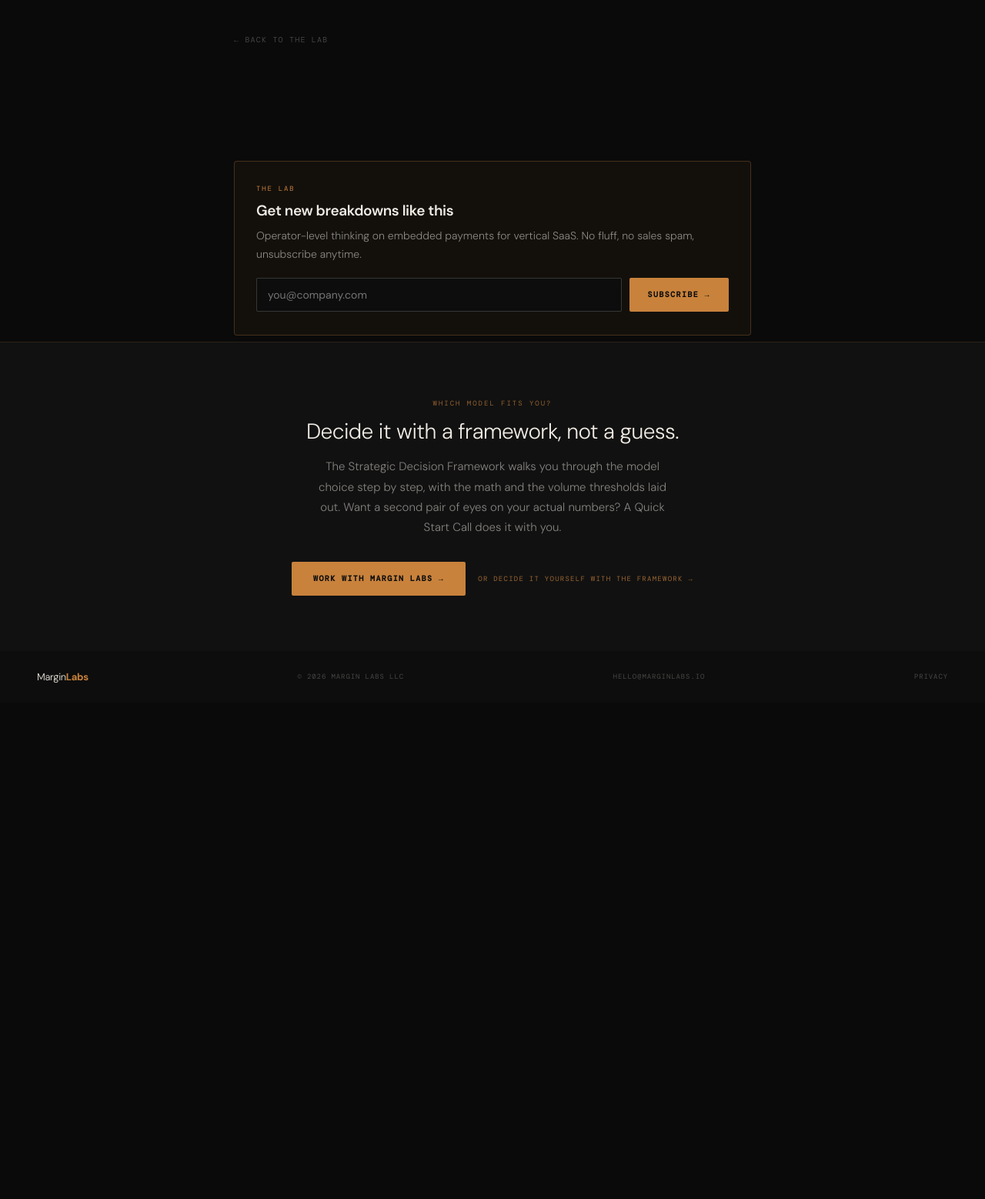
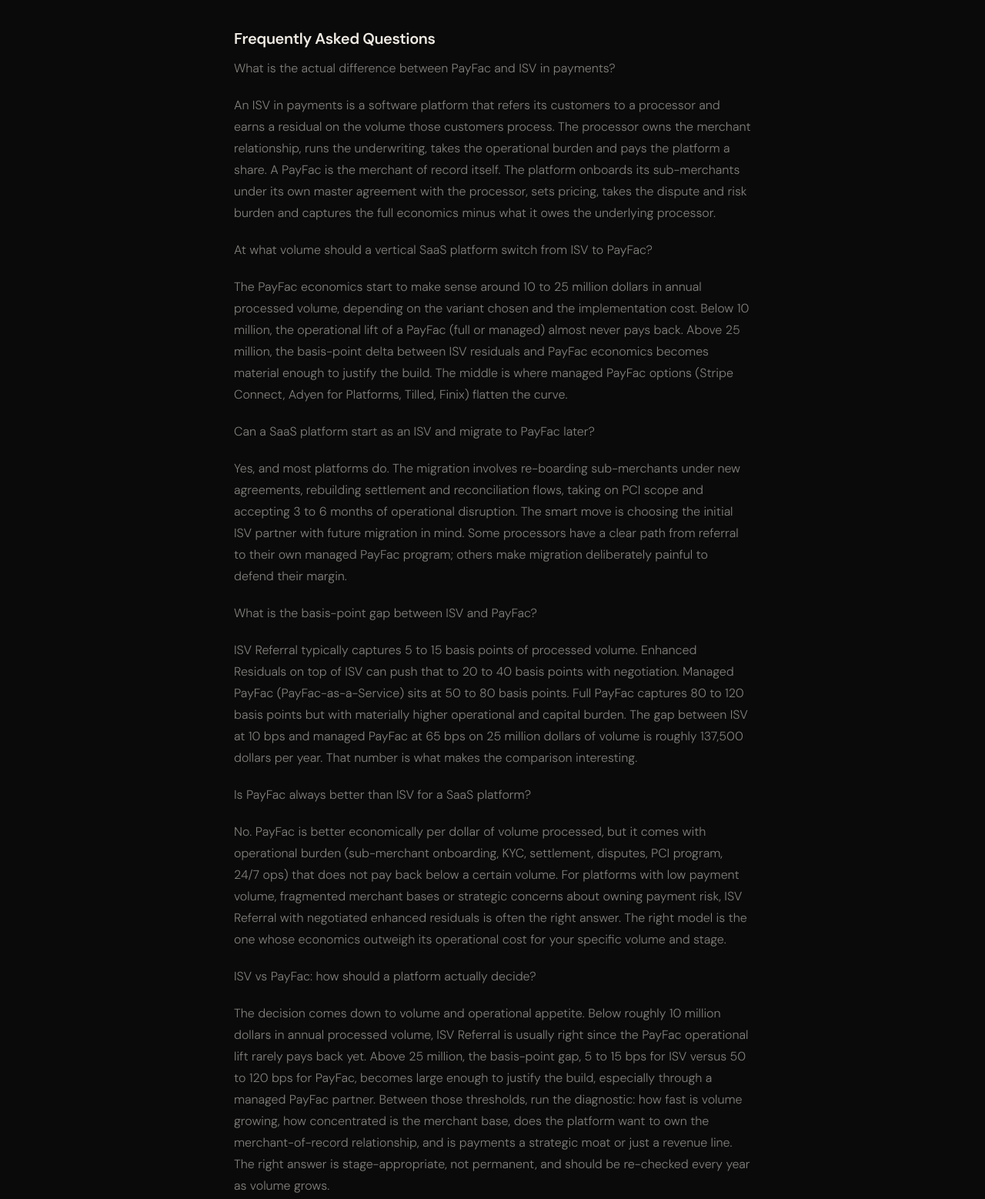
Before and after one commit to jonezy220/marginlabs-site, a website: page the-lab/payfac-vs-isv.html in a window 1280 px wide. Shown: the part 6694-8252 px from the top of the page at 77% size. Before the commit the page ends 7607 px from the top, so only its background shows below. Drawn offline with nearby package versions, Linux system fonts and the light colour scheme; a web font is replaced by a local one.

Commit message:
Add visible FAQ section to payfac-vs-isv, fix schema/content gap
The page's FAQPage JSON-LD schema had 5 questions with no matching
visible content anywhere on the page, a violation of the site's own
convention that schema stays byte-identical to what's rendered. Added
the visible .faq-item section for all 5 existing questions plus one
new entry using the exact-match query phrase "ISV vs PayFac" (sitting
at GSC position 12.2, 193 impressions, zero clicks), mirroring the FAQ
pattern already proven on what-is-a-payment-facilitator.

Co-Authored-By: Claude Sonnet 5 <noreply@anthropic.com>
Claude-Session: https://claude.ai/code/session_01QKuBBCJ1jjQczgoAFChoxa

```diff
--- a/the-lab/payfac-vs-isv.html
+++ b/the-lab/payfac-vs-isv.html
@@ -71,6 +71,14 @@
       "acceptedAnswer": {
         "@type": "Answer",
         "text": "No. PayFac is better economically per dollar of volume processed, but it comes with operational burden (sub-merchant onboarding, KYC, settlement, disputes, PCI program, 24/7 ops) that does not pay back below a certain volume. For platforms with low payment volume, fragmented merchant bases or strategic concerns about owning payment risk, ISV Referral with negotiated enhanced residuals is often the right answer. The right model is the one whose economics outweigh its operational cost for your specific volume and stage."
+      }
+    },
+    {
+      "@type": "Question",
+      "name": "ISV vs PayFac: how should a platform actually decide?",
+      "acceptedAnswer": {
+        "@type": "Answer",
+        "text": "The decision comes down to volume and operational appetite. Below roughly 10 million dollars in annual processed volume, ISV Referral is usually right since the PayFac operational lift rarely pays back yet. Above 25 million, the basis-point gap, 5 to 15 bps for ISV versus 50 to 120 bps for PayFac, becomes large enough to justify the build, especially through a managed PayFac partner. Between those thresholds, run the diagnostic: how fast is volume growing, how concentrated is the merchant base, does the platform want to own the merchant-of-record relationship, and is payments a strategic moat or just a revenue line. The right answer is stage-appropriate, not permanent, and should be re-checked every year as volume grows."
       }
     }
   ]
@@ -318,6 +326,38 @@
 
     <p>Platforms further along, already running multiple processors or expanding into new payment methods, are usually asking a different question: whether to bring in <a href="/the-lab/payment-orchestration-for-platforms">payment orchestration</a> to manage that complexity, not which single model to pick.</p>
 
+    <h2>Frequently Asked Questions</h2>
+
+    <div class="faq-item">
+      <p class="faq-q">What is the actual difference between PayFac and ISV in payments?</p>
+      <p class="faq-a">An ISV in payments is a software platform that refers its customers to a processor and earns a residual on the volume those customers process. The processor owns the merchant relationship, runs the underwriting, takes the operational burden and pays the platform a share. A PayFac is the merchant of record itself. The platform onboards its sub-merchants under its own master agreement with the processor, sets pricing, takes the dispute and risk burden and captures the full economics minus what it owes the underlying processor.</p>
+    </div>
+
+    <div class="faq-item">
+      <p class="faq-q">At what volume should a vertical SaaS platform switch from ISV to PayFac?</p>
+      <p class="faq-a">The PayFac economics start to make sense around 10 to 25 million dollars in annual processed volume, depending on the variant chosen and the implementation cost. Below 10 million, the operational lift of a PayFac (full or managed) almost never pays back. Above 25 million, the basis-point delta between ISV residuals and PayFac economics becomes material enough to justify the build. The middle is where managed PayFac options (Stripe Connect, Adyen for Platforms, Tilled, Finix) flatten the curve.</p>
+    </div>
+
+    <div class="faq-item">
+      <p class="faq-q">Can a SaaS platform start as an ISV and migrate to PayFac later?</p>
+      <p class="faq-a">Yes, and most platforms do. The migration involves re-boarding sub-merchants under new agreements, rebuilding settlement and reconciliation flows, taking on PCI scope and accepting 3 to 6 months of operational disruption. The smart move is choosing the initial ISV partner with future migration in mind. Some processors have a clear path from referral to their own managed PayFac program; others make migration deliberately painful to defend their margin.</p>
+    </div>
+
+    <div class="faq-item">
+      <p class="faq-q">What is the basis-point gap between ISV and PayFac?</p>
+      <p class="faq-a">ISV Referral typically captures 5 to 15 basis points of processed volume. Enhanced Residuals on top of ISV can push that to 20 to 40 basis points with negotiation. Managed PayFac (PayFac-as-a-Service) sits at 50 to 80 basis points. Full PayFac captures 80 to 120 basis points but with materially higher operational and capital burden. The gap between ISV at 10 bps and managed PayFac at 65 bps on 25 million dollars of volume is roughly 137,500 dollars per year. That number is what makes the comparison interesting.</p>
+    </div>
+
+    <div class="faq-item">
+      <p class="faq-q">Is PayFac always better than ISV for a SaaS platform?</p>
+      <p class="faq-a">No. PayFac is better economically per dollar of volume processed, but it comes with operational burden (sub-merchant onboarding, KYC, settlement, disputes, PCI program, 24/7 ops) that does not pay back below a certain volume. For platforms with low payment volume, fragmented merchant bases or strategic concerns about owning payment risk, ISV Referral with negotiated enhanced residuals is often the right answer. The right model is the one whose economics outweigh its operational cost for your specific volume and stage.</p>
+    </div>
+
+    <div class="faq-item">
+      <p class="faq-q">ISV vs PayFac: how should a platform actually decide?</p>
+      <p class="faq-a">The decision comes down to volume and operational appetite. Below roughly 10 million dollars in annual processed volume, ISV Referral is usually right since the PayFac operational lift rarely pays back yet. Above 25 million, the basis-point gap, 5 to 15 bps for ISV versus 50 to 120 bps for PayFac, becomes large enough to justify the build, especially through a managed PayFac partner. Between those thresholds, run the diagnostic: how fast is volume growing, how concentrated is the merchant base, does the platform want to own the merchant-of-record relationship, and is payments a strategic moat or just a revenue line. The right answer is stage-appropriate, not permanent, and should be re-checked every year as volume grows.</p>
+    </div>
+
   </div>
   <a href="/the-lab" class="article-back">← Back to The Lab</a>
 </article>
```
